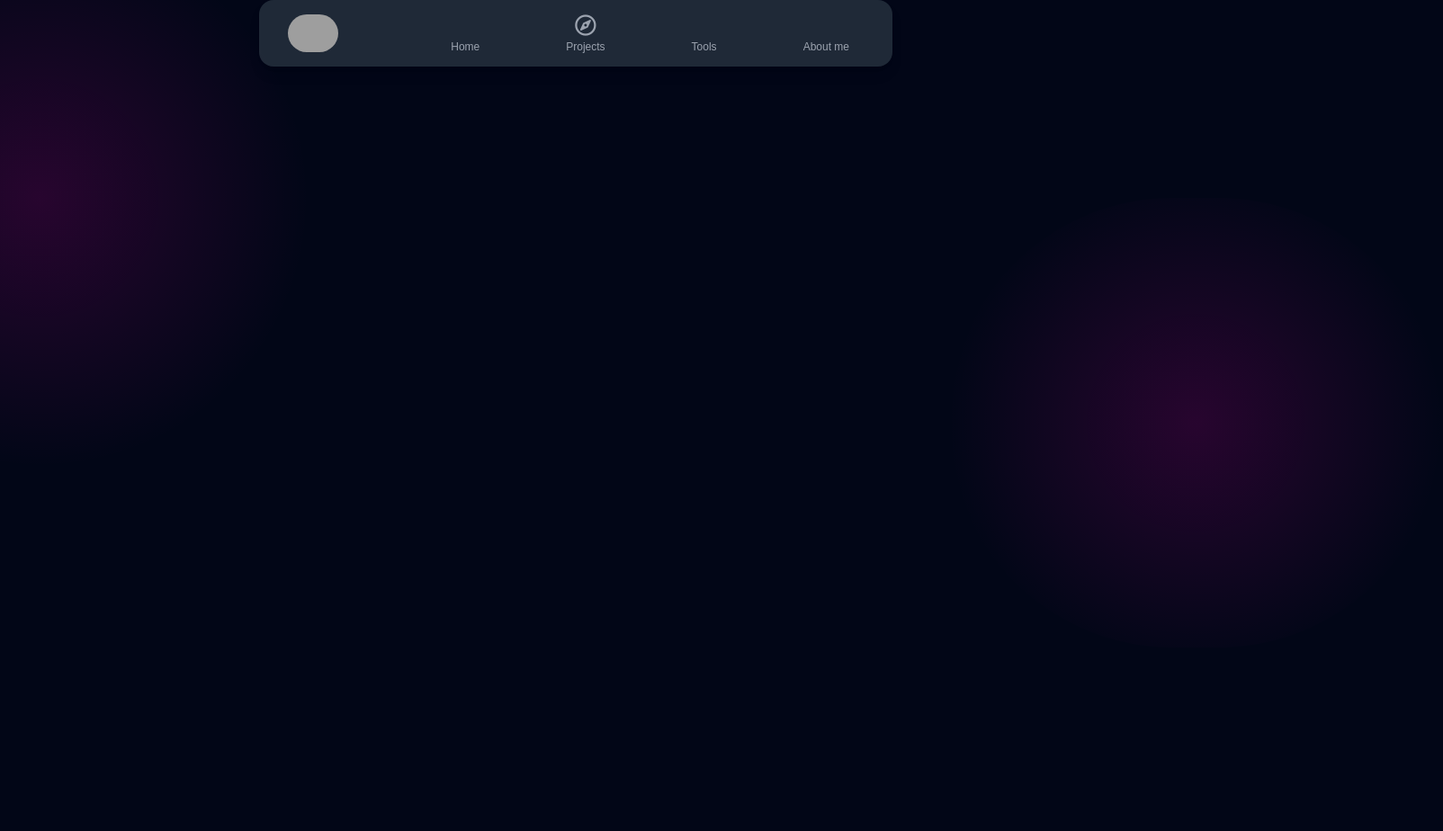
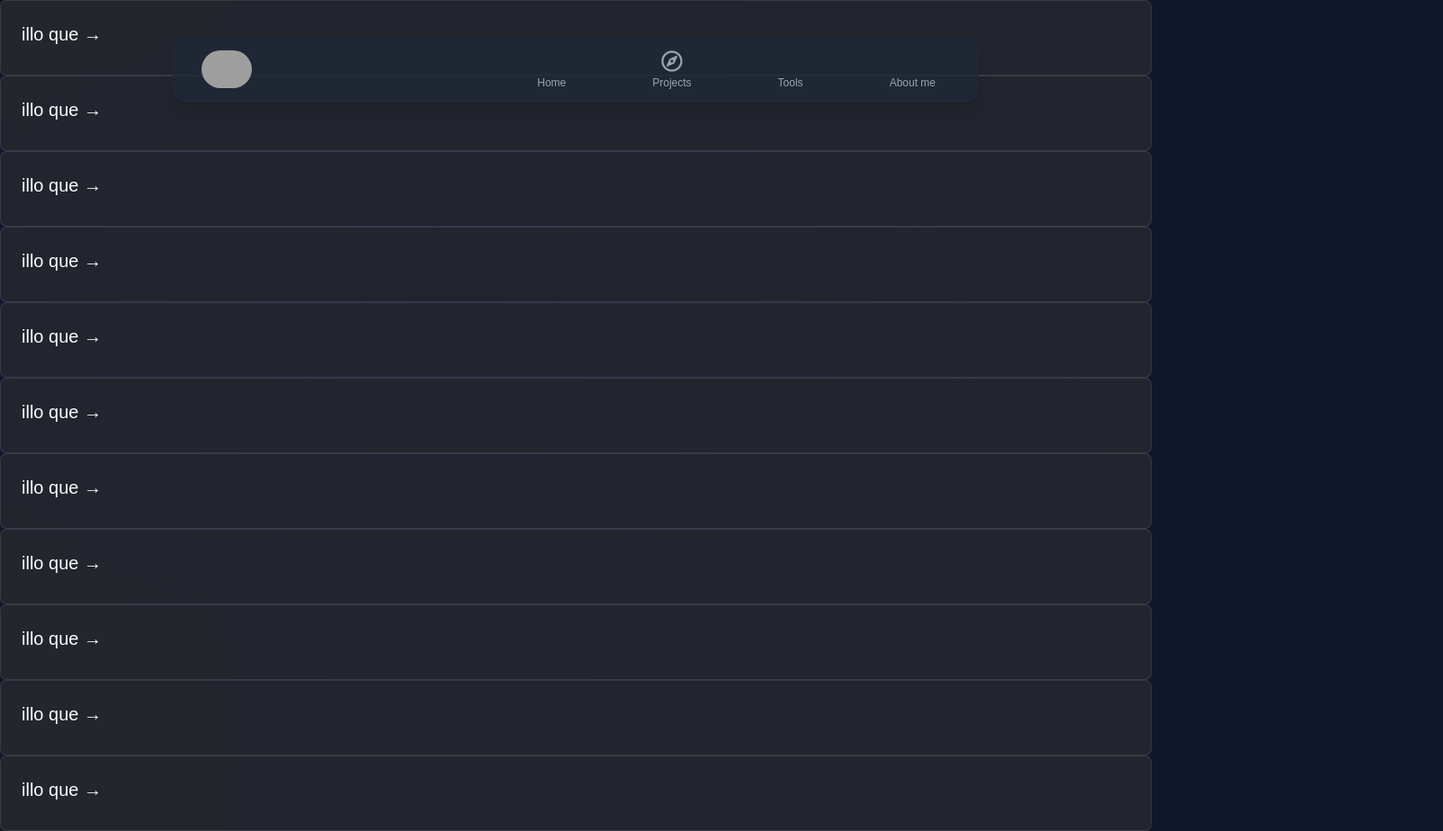
Before and after one commit to Lucash00/Portfolio, an Astro site in the folder LucasMoreno_Portfolio/: page / in a window 1280 px wide. Shown: the whole page at 90% size, 1604 px wide, since content can reach past the window. Before the commit the page ends 800 px from the top, so only its background shows below. Built offline with nearby package versions, Linux system fonts and the light colour scheme; Astro itself is replaced by a stand-in of ours; grey boxes are pictures that could not be loaded.

Commit message:
- cambio de menu para dejarlo con estilo perfecto, falta añadir svg en iconos - creacion de card basico listo apra editar

```diff
--- a/LucasMoreno_Portfolio/src/components/Card.astro
+++ b/LucasMoreno_Portfolio/src/components/Card.astro
@@ -15,9 +15,7 @@ const { href, title, body } = Astro.props;
         {title}
         <span>&rarr;</span>
       </h2>
-      <p>
-        {body}
-      </p>
+      <p> {body} </p>
     </a>
   </li>
   <style>
@@ -41,7 +39,7 @@ const { href, title, body } = Astro.props;
       border-radius: 8px;
       color: white;
       background-color: #23262d;
-      opacity: 0.8;
+      opacity: 0.99;
     }
     h2 {
       margin: 0;
--- a/LucasMoreno_Portfolio/src/components/Header.astro
+++ b/LucasMoreno_Portfolio/src/components/Header.astro
@@ -1,15 +1,16 @@
 ---
 import MenuSection from "./MenuSection.astro";
+import aboutme from "../assets/aboutme.svg"
 ---
 
 <astro>
-  <header class="flex justify-between mx-72 h-auto bg-blend-darken bg-gray-800 shadow-lg rounded-2xl">
+  <header class="fixed flex w-[70%] mx-[15%] z-40 justify-between my-10 h-auto bg-opacity-75 bg-gray-800 shadow-lg rounded-2xl">
 
 
     <img src="https://avatars.githubusercontent.com/u/168908236?v=4" alt="Foto Perfil"
-    class="flex my-auto ml-8 w-14 rounded-full justify-start" >
+    class="flex my-auto ml-8 w-14 rounded-full justify-start z-40 opacity-100">
 
-    <nav class="flex justify-evenly items-end">
+    <nav class="flex items-end justify-end z-40">
       <MenuSection href="#" icon="far fa-home" text="Home"/>
       <MenuSection href="#" icon="far fa-compass" text="Projects"/>
       <MenuSection href="#" icon="far fa-search" text="Tools"/>
--- a/LucasMoreno_Portfolio/src/components/MenuSection.astro
+++ b/LucasMoreno_Portfolio/src/components/MenuSection.astro
@@ -1,14 +1,14 @@
 ---
 interface Props {
   href: string;
-  icon: string;
+  icon: string | Element;
   text: string;
 }
 var {href, icon,text} = Astro.props
 ---
 <astro>
-    <div class="flex-1 group px-8">
-      <a href= {href} class="flex items-end justify-center text-center px-4 pt-2 w-full text-gray-400 group-hover:text-yellow-400 border-b-2 border-transparent group-hover:border-yellow-400">
+    <div class="flex-1 group px-8 z-40 opacity-100">
+      <a href= {href} class="block items-end justify-center text-center px-4 pt-2 w-full text-gray-400 group-hover:text-yellow-400 border-b-2 border-transparent group-hover:border-yellow-400">
         <span class="block pt-1 pb-2">
           <i class= {icon + " block text-2xl pt-1 mb-1"}></i>
           <span class= "block text-xs pb-1">{text}</span>
--- a/LucasMoreno_Portfolio/src/layouts/Layout.astro
+++ b/LucasMoreno_Portfolio/src/layouts/Layout.astro
@@ -5,7 +5,7 @@ interface Props {
 ---
 
 <!doctype html>
-<html lang="en">
+<html lang="es">
   <head>
     <meta charset="UTF-8" />
     <meta name="description" content="Astro description" />
@@ -13,16 +13,12 @@ interface Props {
     <link rel="icon" type="image/svg+xml" href="/favicon.svg" />
     <meta name="generator" content={Astro.generator} />
   </head>
-  <body class="bg-cover h-full w-full bg-slate-950">
-    <div
-      class="absolute bottom-0 left-[-20%] right-0 top-[-10%] h-[600px] w-[600px] rounded-full bg-[radial-gradient(circle_farthest-side,rgba(255,0,182,.15),rgba(255,255,255,0))]"
-    >
-      <div
-        class="absolute bottom-0 right-[-210%] top-[50%] h-5/6 w-11/12 rounded-full bg-[radial-gradient(circle_farthest-side,rgba(255,0,182,.15),rgba(255,255,255,0))]"
-      >
-      </div>
+  <body class="h-screen w-screen bg-slate-900">
+    <div class=" absolute inset-0 z-0 bottom-0 left-[-20%] right-0 top-[-10%] h-auto w-auto bg-[radial-gradient(farthest-side,rgba(0,0,255,.1),rgba(255,255,255,0))]">
     </div>
-    <slot />
+    <div class="inset-0 z-30">
+      <slot />
+    </div>
   </body>
 </html>
 
--- a/LucasMoreno_Portfolio/src/pages/index.astro
+++ b/LucasMoreno_Portfolio/src/pages/index.astro
@@ -4,8 +4,20 @@ import Card from "../components/Card.astro";
 import Header from "../components/Header.astro";
 ---
 
+
 <Layout title="Illo que">
   <Header />
+  <Card title="illo que " body=" " href="#"> <p> adasd </p></Card>
+  <Card title="illo que " body=" " href="#"> <p> adasd </p></Card>
+  <Card title="illo que " body=" " href="#"> <p> adasd </p></Card>
+  <Card title="illo que " body=" " href="#"> <p> adasd </p></Card>
+  <Card title="illo que " body=" " href="#"> <p> adasd </p></Card>
+  <Card title="illo que " body=" " href="#"> <p> adasd </p></Card>
+  <Card title="illo que " body=" " href="#"> <p> adasd </p></Card>
+  <Card title="illo que " body=" " href="#"> <p> adasd </p></Card>
+  <Card title="illo que " body=" " href="#"> <p> adasd </p></Card>
+  <Card title="illo que " body=" " href="#"> <p> adasd </p></Card>
+  <Card title="illo que " body=" " href="#"> <p> adasd </p></Card>
 </Layout>
 
 <style>
```
Also changed, not shown: LucasMoreno_Portfolio/src/assets/aboutme.svg (added), LucasMoreno_Portfolio/src/assets/contact-mail.svg (added), LucasMoreno_Portfolio/src/assets/home.svg (added), LucasMoreno_Portfolio/src/assets/projects.svg (added), LucasMoreno_Portfolio/src/assets/tools.svg (added).
